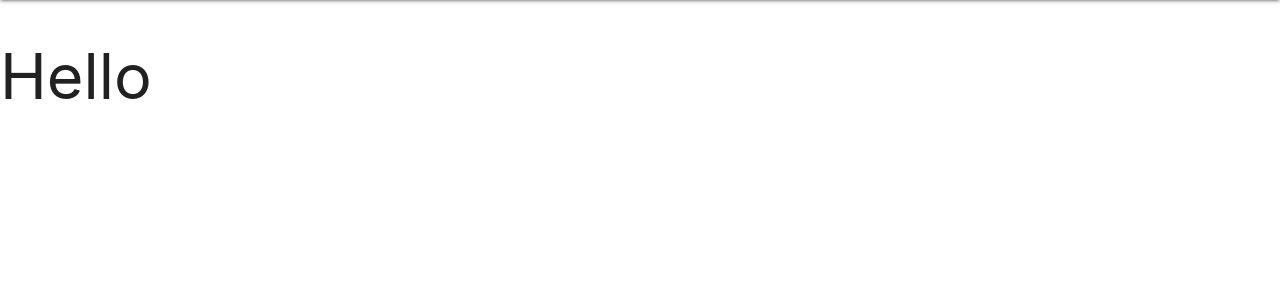
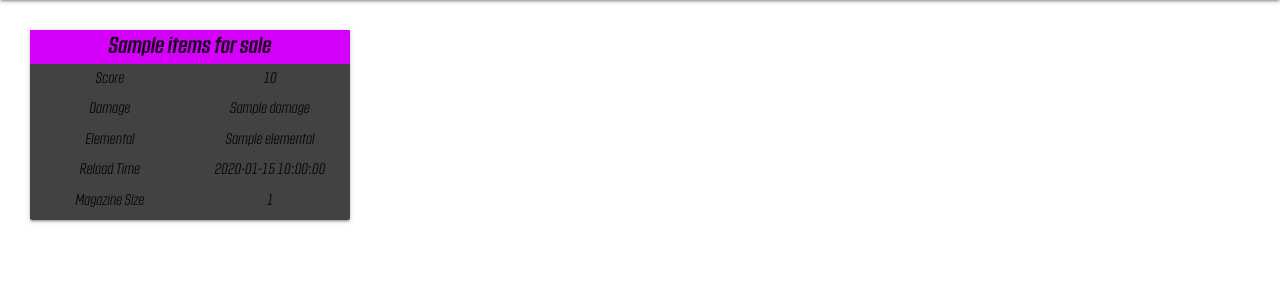
Before and after one commit to T254-bot/Moxxis_Market, a Flask app: page /market in a window 1280 px wide. Shown: the part 64-364 px from the top of the page. Run offline with Flask 3, Linux system fonts and the light colour scheme; a database or web service that is not in the repository returns one stand-in record (values such as "Sample title"); some libraries are stand-ins or nearby versions.

Commit message:
Creates and applies basic styles to item card for market page. Updates python code to pass collection to market page. Removes unessasery "get_items" func

```diff
--- a/app.py
+++ b/app.py
@@ -17,21 +17,16 @@ app.secret_key = os.environ.get("SECRET_KEY")
 
 mongo = PyMongo(app)
 
-
 @app.route("/")
-@app.route("/get_items")
-def get_items():
-    items_for_sale = mongo.db.items_for_sale.find()
-    return render_template("main.html", items_for_sale=items_for_sale)
-
-
 @app.route("/main_page")
 def main_page():
     return render_template("main.html")
 
+
 @app.route("/market")
 def market_page():
-    return render_template("market.html")
+    items_for_sale = mongo.db.items_for_sale.find()
+    return render_template("market.html", items_for_sale=items_for_sale)
 
 
 
--- a/static/css/style.css
+++ b/static/css/style.css
@@ -111,6 +111,28 @@
     border-radius: 50px;
 }
 
+/* ----------------------------------------------------- Market */
+
+.item-card {
+    margin: 2rem 2rem 2rem 2rem !important;
+    padding: 0 0 4px 0 !important;
+}
+
+.item-card-title {
+    margin:0 0 0 0 !important;
+    font-size: 1.5rem;
+}
+
+.item-value-l {
+    margin: 4px 0 4px 0;
+
+}
+
+.item-value-r {
+    margin: 4px 0 4px 0;
+
+}
+
 /* ----------------------------------------------------- Sign up */
 
 .sign-up-header {
--- a/templates/market.html
+++ b/templates/market.html
@@ -1,6 +1,17 @@
 {% extends "base.html" %}
 {% block content %}
 
-<h1>Hello</h1>
+<div class="row">
+    {% for item in items_for_sale %}
+        <div class="col s6 m4 l3 item-card card-panel grey darken-3">
+            <p class="item-card-title center-align purple accent-3 countach-font">{{ item.item_name }}</p>
+            <p class="col s6 item-value-l center-align countach-light">Score</p><p class="col s6 item-value-r center-align countach-light">{{ item.item_score }}</p>
+            <p class="col s6 item-value-l center-align countach-light">Damage</p><p class="col s6 item-value-r center-align countach-light">{{ item.damage }}</p>
+            <p class="col s6 item-value-l center-align countach-light">Elemental</p><p class="col s6 item-value-r center-align countach-light">{{ item.elemental }}</p>
+            <p class="col s6 item-value-l center-align countach-light">Reload Time</p><p class="col s6 item-value-r center-align countach-light">{{ item.reload_time }}</p>
+            <p class="col s6 item-value-l center-align countach-light">Magazine Size</p><p class="col s6 item-value-r center-align countach-light">{{ item.magazine_size }}</p>
+        </div>
+    {% endfor %}
+</div>
 
 {% endblock %}
```
Also changed, not shown: templates/main.html (+0 -11 lines).
